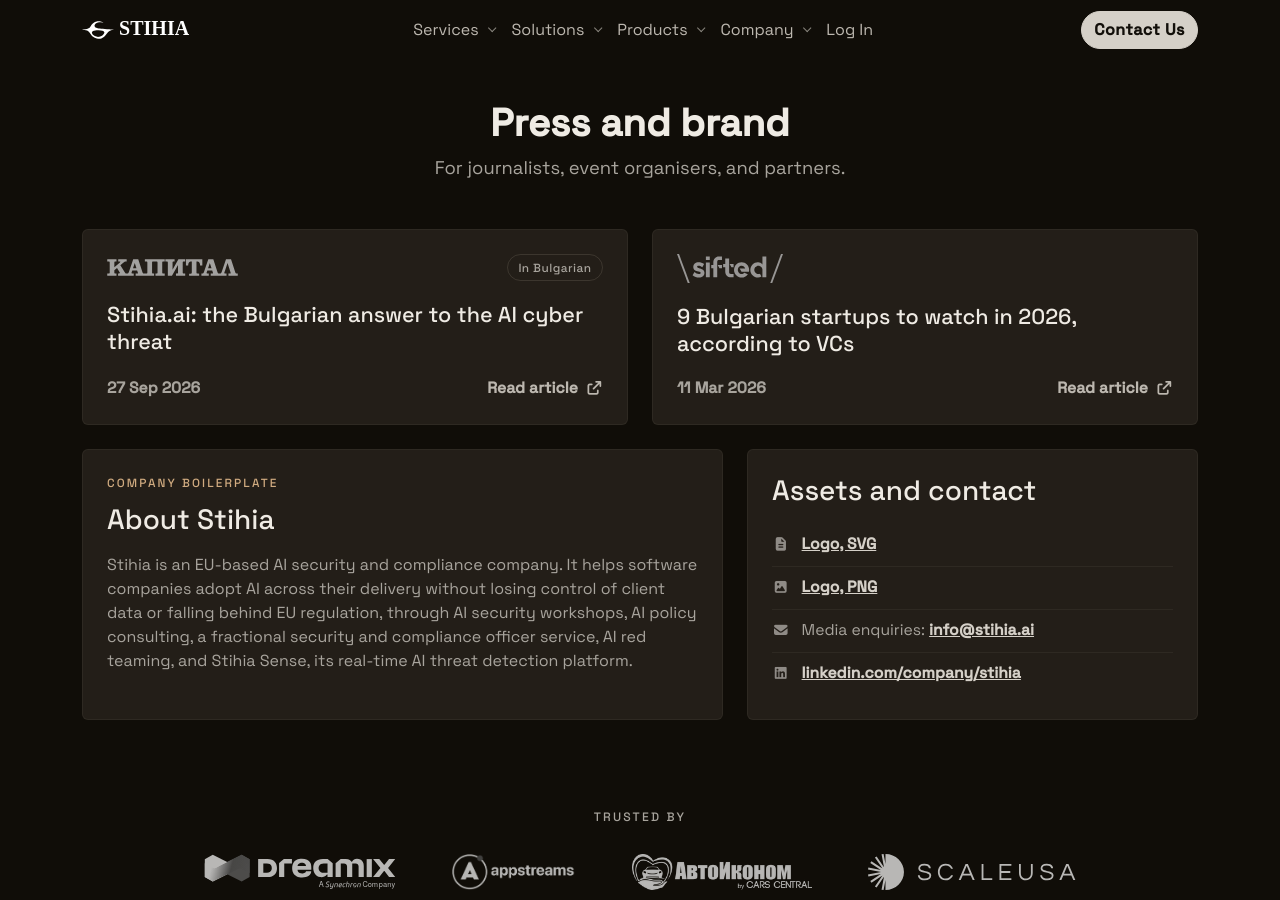
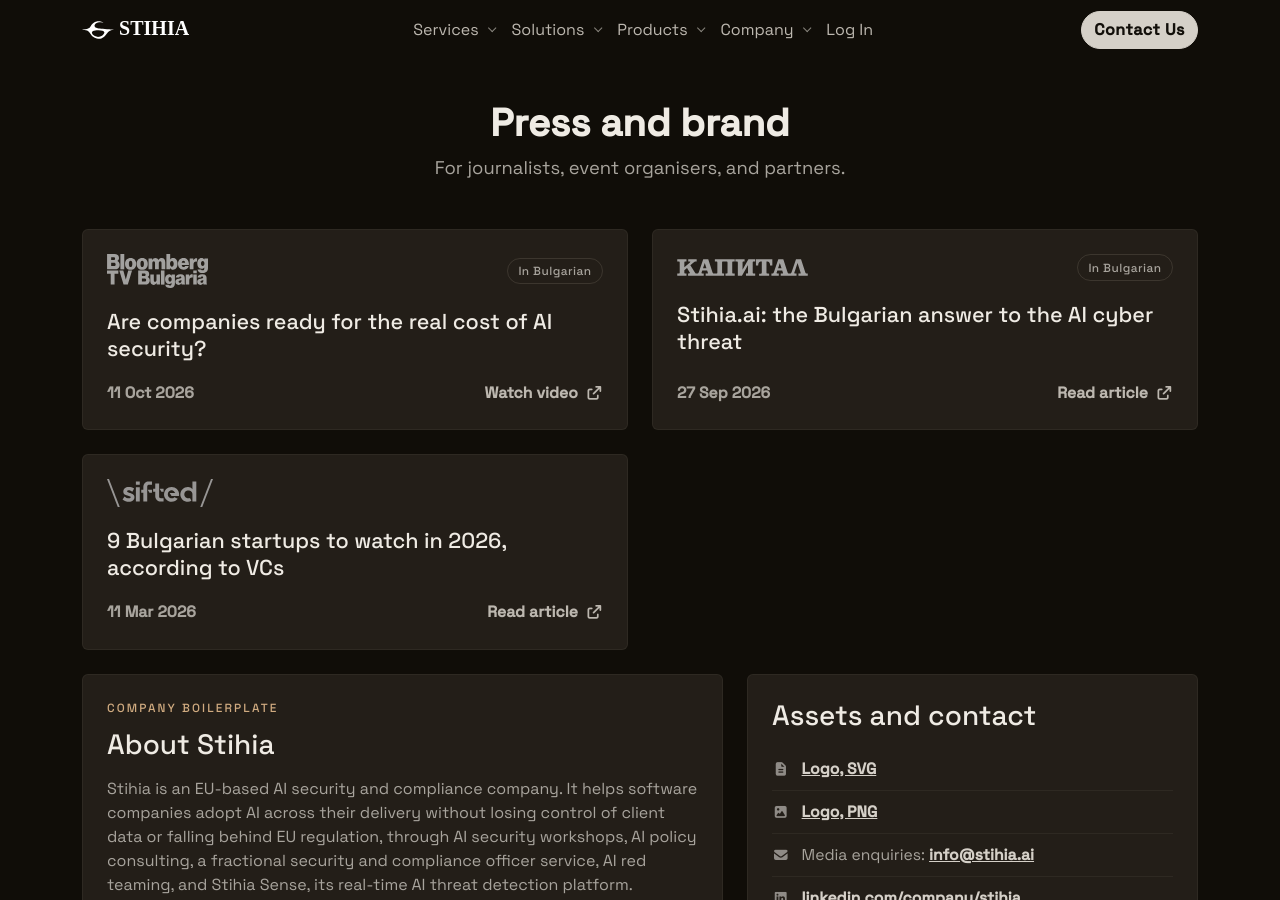
Before and after one commit to stihia-ai/stihia-ai.github.io, a Jekyll site: the page built from company/about.html, in a window 1280 px wide and 900 px high, scrolled down 2397 px. Built offline with Jekyll 4.4.1, drawn with Linux system fonts in a browser that asks for light colours; nearby versions of some CDN libraries; some web fonts are replaced.

Commit message:
feat(press): add Bloomberg TV Bulgaria outlet and video article support

```diff
--- a/_data/press.yml
+++ b/_data/press.yml
@@ -12,6 +12,9 @@
 # headline is always English. For an article in another language, set lang
 # (ISO 639-1) and headline_original; the card shows a language tag and keeps
 # the original headline as the link title.
+#
+# format (optional, default article) set to video makes the card say "Watch
+# video" instead of "Read article".
 #
 #   Markup:     {% include press-logos.html %}
 #               {% include press-cards.html %}
@@ -31,7 +34,22 @@
     height: 36
     brightness: 3
     scale: 1.1
+  bloombergtv:
+    name: Bloomberg TV Bulgaria
+    logo: /assets/img/press/bloombergtv-bulgaria-logo.svg
+    width: 1456
+    height: 480
+    brightness: 0.85
+    scale: 1.3
 items:
+  - outlet: bloombergtv
+    headline: "Are companies ready for the real cost of AI security?"
+    headline_original: "Готови ли са компаниите за реалната цена на AI сигурността"
+    lang: bg
+    language: Bulgarian
+    format: video
+    date: 2026-10-11
+    url: https://www.bloombergtv.bg/a/28-update/165313-gotovi-li-sa-kompaniite-za-realnata-tsena-na-ai-sigurnostta
   - outlet: capital
     headline: "Stihia.ai: the Bulgarian answer to the AI cyber threat"
     headline_original: "Stihia.ai: българският отговор на AI киберзаплахата"
--- a/_includes/press-cards.html
+++ b/_includes/press-cards.html
@@ -30,7 +30,7 @@
       <span class="press-card-meta">
         <time datetime="{{ article.date | date: '%Y-%m-%d' }}">{{ article.date | date: "%-d %b %Y" }}</time>
         <span class="press-card-read">
-          Read article
+          {% if article.format == "video" %}Watch video{% else %}Read article{% endif %}
           <i class="fa fa-arrow-up-right-from-square ms-1 small" aria-hidden="true"></i>
         </span>
       </span>
```
Also changed, not shown: assets/img/press/bloombergtv-bulgaria-logo.svg (added).
